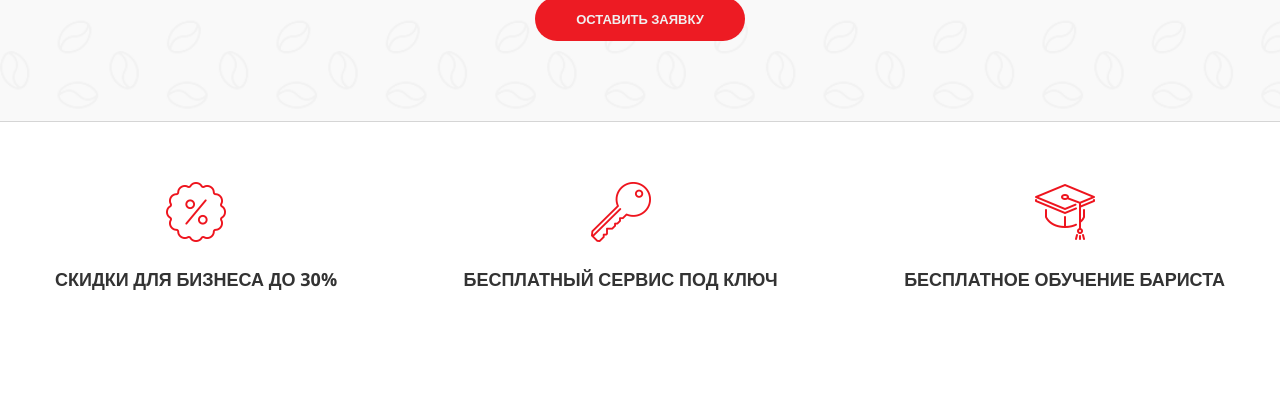
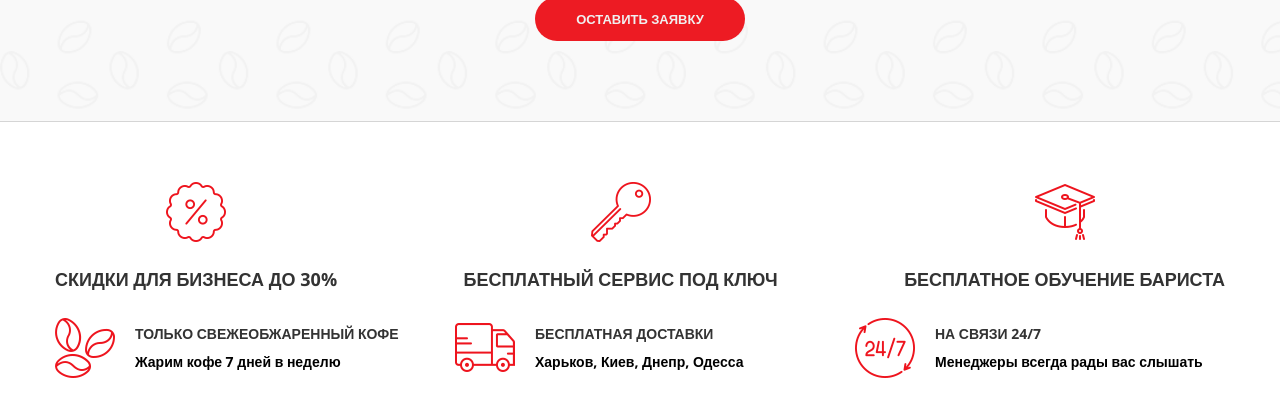
Before and after one commit to OlegYakub/coffee, a website: page src/index.html in a window 1280 px wide. Shown: the part 635-1052 px from the top of the page. Before the commit the page ends 1013 px from the top, so only its background shows below. Drawn offline with nearby package versions, Linux system fonts and the light colour scheme; files that its build step writes are made by us from their sources.

Commit message:
com 0811-11:47

```diff
--- a/src/index.html
+++ b/src/index.html
@@ -61,8 +61,38 @@
 					</div>
 				</div>
 				<div class="main_2_item__">
-					<div class="item_2">
-
+					<div class="item_2 p_df">
+						<div class="item_2_left p_df">
+							<img src="img/grains.png" alt="">
+						</div>
+						<div class="item_2_right p_df">
+							<div class="link_2_right">
+								<p class="osb14">Только свежеобжаренный кофе</p>
+								<h4>Жарим кофе 7 дней в неделю</h4>
+							</div>
+						</div>
+					</div>
+					<div class="item_2 p_df">
+						<div class="item_2_left p_df">
+							<img src="img/auto.png" alt="">
+						</div>
+						<div class="item_2_right p_df">
+							<div class="link_2_right">
+								<p class="osb14">Бесплатная доставки</p>
+								<h4>Харьков, Киев, Днепр, Одесса</h4>
+							</div>
+						</div>
+					</div>
+					<div class="item_2 p_df">
+						<div class="item_2_left p_df">
+							<img src="img/hour.png" alt="">
+						</div>
+						<div class="item_2_right p_df">
+							<div class="link_2_right">
+								<p class="osb14">На связи 24/7</p>
+								<h4>Менеджеры всегда рады вас слышать</h4>
+							</div>
+						</div>
 					</div>
 				</div>
 			</div>
--- a/src/sass/styles.scss
+++ b/src/sass/styles.scss
@@ -155,5 +155,32 @@ html, body{font: 400 16px/1.1 'Open Sans', sans-serif}
 							}
 					}
 			}
+			.main_2_item__{
+				display: flex;
+				-webkit-justify-content: space-between;
+				justify-content: space-between;
+					.item_2{
+						width: 370px;
+							.item_2_left{
+								img{
+									margin: auto 0;
+								}
+							}
+							.item_2_right{
+								margin-left: 20px;
+									.link_2_right{
+										margin: auto 0;
+											.osb14{
+												padding: 0 0 13px;
+												text-align: left;
+											}
+											h4{
+												font-size: 14px;
+												color: #000;
+											}
+									}
+							}
+					}
+			}
 		}
 }
```
